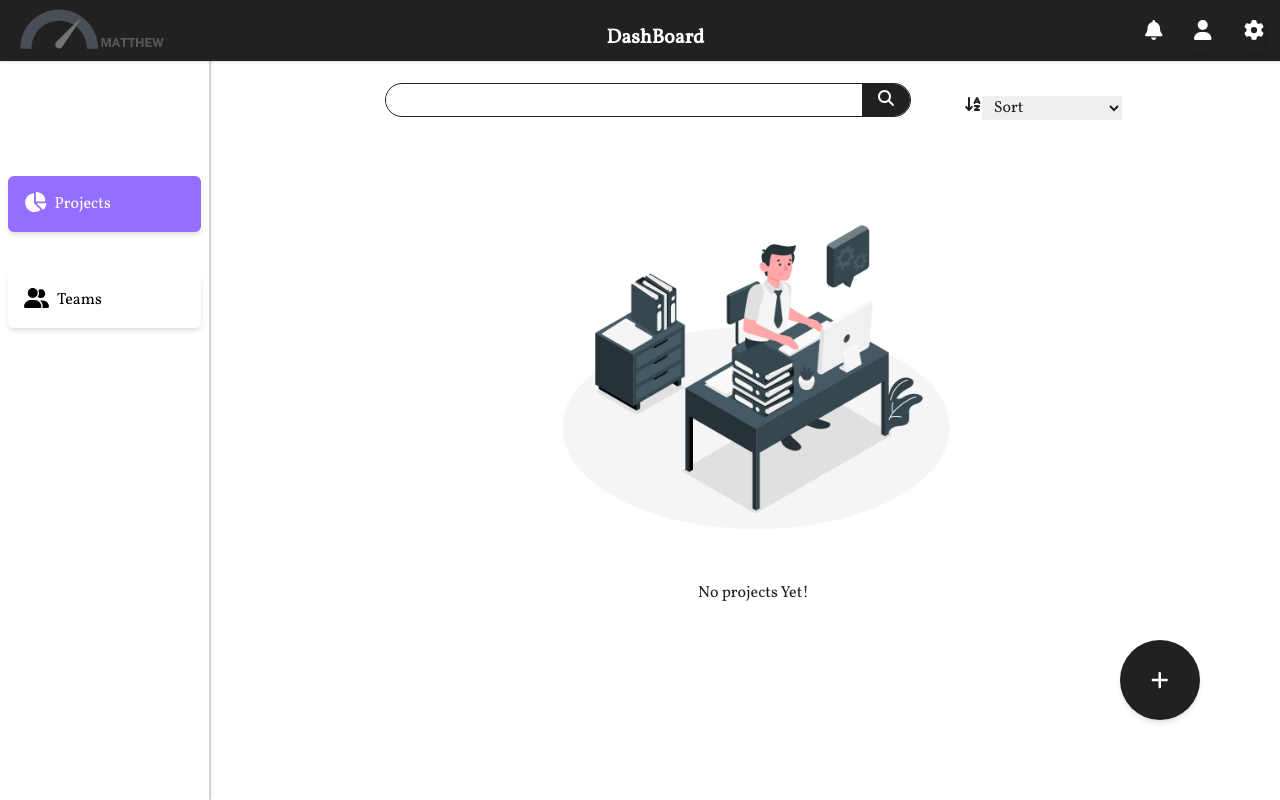
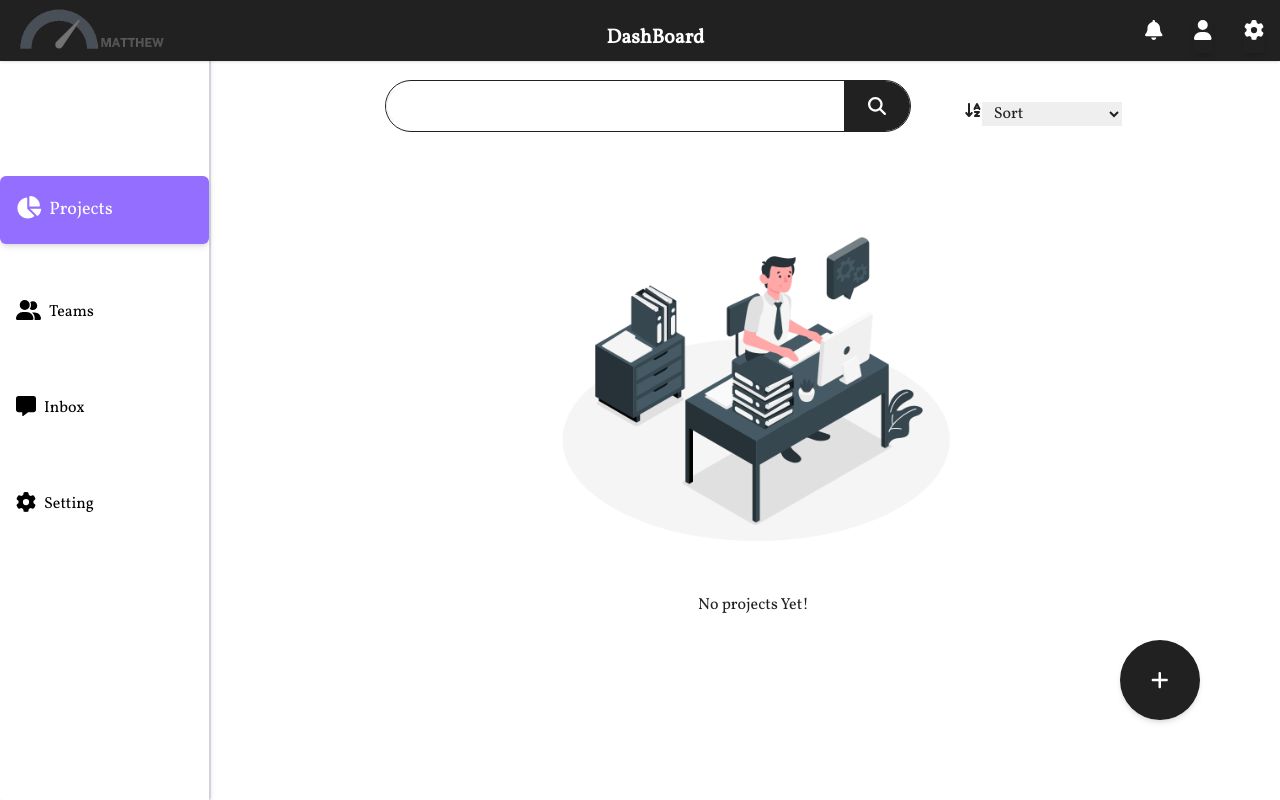
Before and after one commit to Akpanjoseph/Matthew, a React (Vite) app: page /dashboard in a window 1280 px wide. Built offline with nearby package versions, Linux system fonts and the light colour scheme.

Commit message:
Added more menu to the task menu 2. creeated the task section

```diff
--- a/src/Pages/DashBoard/Component/ProjectSection/CreateProjectScreen.tsx
+++ b/src/Pages/DashBoard/Component/ProjectSection/CreateProjectScreen.tsx
@@ -49,10 +49,10 @@ const CreateProject = () => {
         <div className="flex flex-row justify-center items-center border rounded-full border-dark w-[80%] md:w-1/2 ">
           <input
             type="search"
-            className=" outline-none  w-full border-l px-2 py-2 rounded-full  text-sm  lg:py-1"
+            className=" outline-none  w-full border-l px-4 py-2 rounded-full  text-sm  lg:py-2"
           />
-          <button className="bg-dark text-white rounded-r-full px-4 py-2 lg:py-1">
-            <FontAwesomeIcon icon={faSearch} />
+          <button className=" flex justify-center item-center bg-dark text-white rounded-r-full px-6 py-3  lg:py-4">
+            <FontAwesomeIcon icon={faSearch} className="text-lg" />
           </button>
         </div>
 
--- a/src/Pages/DashBoard/DashBoard.tsx
+++ b/src/Pages/DashBoard/DashBoard.tsx
@@ -7,6 +7,7 @@ import {
   faBook,
   faCog,
   faHome,
+  faMessage,
   faPieChart,
   faRightToBracket,
   faUser,
@@ -68,14 +69,22 @@ const DashBoard = () => {
       <div className="flex w-full h-full lg:space-x-4">
         <section className="w-[20%] pt-4  rounded-sm hidden   justify-center h-screen border-r-2 border-gray-300 shadow-md  md:flex">
 
-          <aside className="w-full flex flex-col text-center pt-40 px-2 space-y-10  ">
+          <aside className="w-full flex flex-col text-center pt-40  space-y-10  ">
 
-            <p className={`hover:bg-secondary flex space-x-2 p-4 ${active == 1 ? 'bg-secondary text-white' : ''} rounded-md shadow-md `} onClick={()=> ( setDisplay(<CreateProject/>), setActive(1))}>
+            <p className={`hover:bg-secondary flex space-x-2 p-4  ${active == 1 ? 'bg-secondary text-white  shadow-md text-lg py-5 ' : ''} rounded-md hover:text-white `} onClick={()=> ( setDisplay(<CreateProject/>), setActive(1))}>
               <FontAwesomeIcon icon={faPieChart} size="lg" /> <span>Projects</span>
             </p>
 
-            <p className={`hover:bg-secondary p-4 flex space-x-2 ${active == 2 ? 'bg-secondary text-white' : ''} rounded-md shadow-md `} onClick={()=> (setDisplay(<Team/>), setActive(2))}>
+            <p className={`hover:bg-secondary p-4 flex space-x-2 ${active == 2 ? 'bg-secondary text-white text-lg shadow-md py-5 ' : ''} rounded-md hover:text-white `} onClick={()=> (setDisplay(<Team/>), setActive(2))}>
               <FontAwesomeIcon icon={faUserFriends} size="lg" /> <span>Teams</span>
+            </p>
+
+            <p className={`hover:bg-secondary p-4 flex space-x-2 ${active == 3 ? 'bg-secondary text-white text-lg shadow-md py-5' : ''} rounded-md hover:text-white `} onClick={()=> (setDisplay(<Team/>), setActive(3))}>
+              <FontAwesomeIcon icon={faMessage} size="lg" /> <span>Inbox</span>
+            </p>
+
+            <p className={`hover:bg-secondary p-4 flex space-x-2 ${active == 4 ? 'bg-secondary text-white text-lg shadow-md py-5' : ''} rounded-md hover:text-white `} onClick={()=> (setDisplay(<Team/>), setActive(4))}>
+              <FontAwesomeIcon icon={faCog} size="lg" /> <span>Setting</span>
             </p>
 
 
```
Also changed, not shown: src/Pages/DashBoard/Component/ProjectSection/TaskSection/Task.tsx (added).
